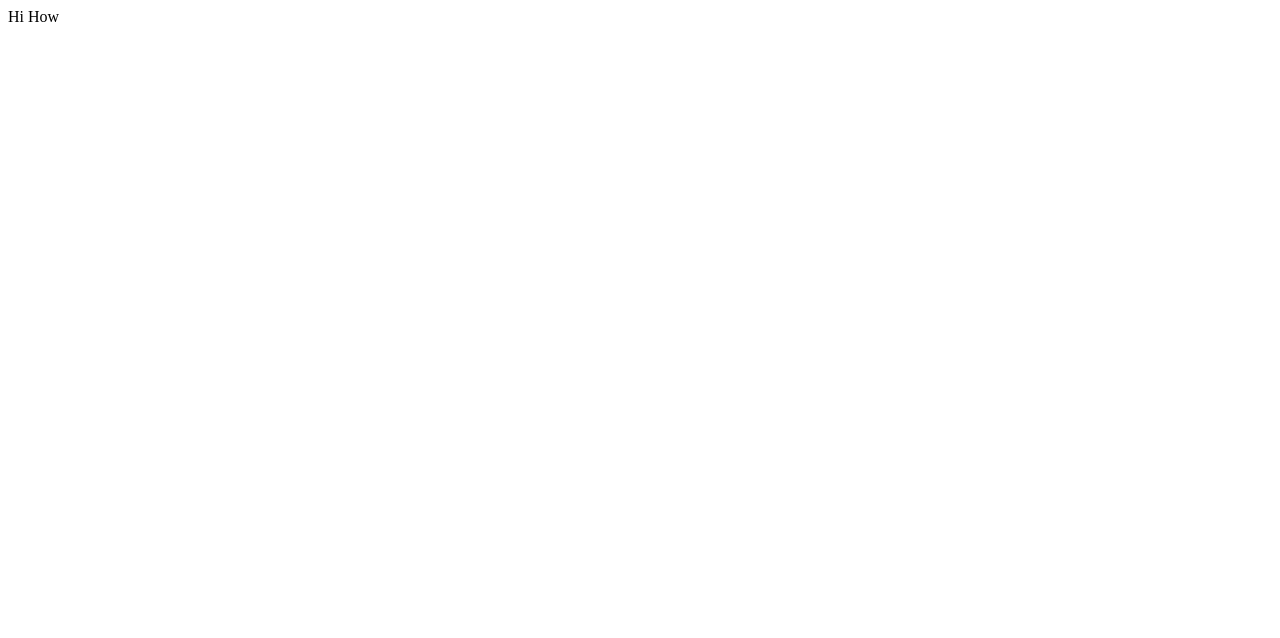
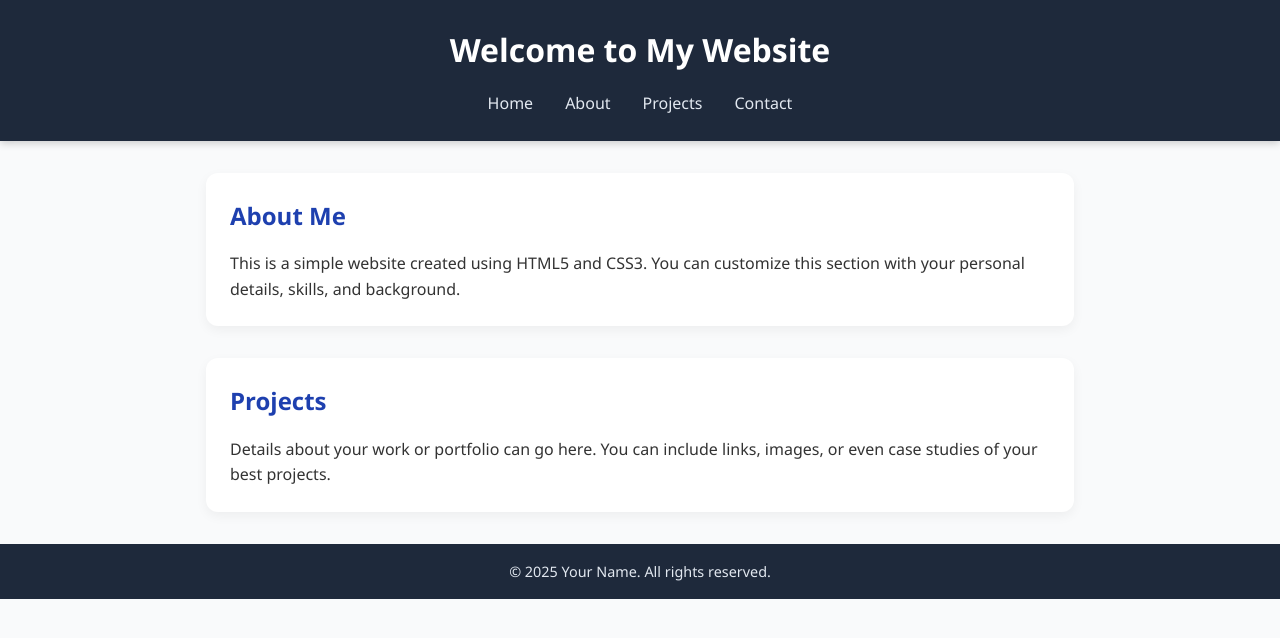
Before and after one commit to karthickravikum/Devops, a plain HTML site: page index.html in a window 1280 px wide. Drawn offline with Linux system fonts and the light colour scheme.

Commit message:
Update index.html

```diff
--- a/index.html
+++ b/index.html
@@ -1,2 +1,124 @@
-Hi
-How
+<!DOCTYPE html>
+<html lang="en">
+<head>
+  <meta charset="UTF-8" />
+  <meta name="viewport" content="width=device-width, initial-scale=1.0" />
+  <title>My Website</title>
+  <style>
+    /* Reset some default margins */
+    * {
+      margin: 0;
+      padding: 0;
+      box-sizing: border-box;
+    }
+
+    body {
+      font-family: "Segoe UI", Tahoma, Geneva, Verdana, sans-serif;
+      line-height: 1.6;
+      background: #f9fafb;
+      color: #333;
+    }
+
+    /* Header */
+    header {
+      background: #1e293b;
+      color: #fff;
+      padding: 1.5rem;
+      text-align: center;
+      box-shadow: 0 2px 8px rgba(0,0,0,0.2);
+    }
+
+    header h1 {
+      font-size: 2rem;
+      margin-bottom: 1rem;
+    }
+
+    /* Navigation */
+    nav ul {
+      list-style: none;
+      display: flex;
+      justify-content: center;
+      gap: 2rem;
+      flex-wrap: wrap;
+    }
+
+    nav ul li a {
+      text-decoration: none;
+      color: #e2e8f0;
+      font-weight: 500;
+      transition: color 0.3s;
+    }
+
+    nav ul li a:hover {
+      color: #38bdf8;
+    }
+
+    /* Main sections */
+    main {
+      max-width: 900px;
+      margin: 2rem auto;
+      padding: 0 1rem;
+    }
+
+    section {
+      background: #fff;
+      margin-bottom: 2rem;
+      padding: 1.5rem;
+      border-radius: 12px;
+      box-shadow: 0 4px 12px rgba(0,0,0,0.05);
+    }
+
+    section h2 {
+      margin-bottom: 1rem;
+      color: #1e40af;
+    }
+
+    /* Footer */
+    footer {
+      background: #1e293b;
+      color: #e2e8f0;
+      text-align: center;
+      padding: 1rem;
+      margin-top: 2rem;
+      font-size: 0.9rem;
+    }
+
+    /* Responsive Navigation */
+    @media (max-width: 600px) {
+      nav ul {
+        flex-direction: column;
+        gap: 1rem;
+      }
+    }
+  </style>
+</head>
+<body>
+  <header>
+    <h1>Welcome to My Website</h1>
+    <nav>
+      <ul>
+        <li><a href="#">Home</a></li>
+        <li><a href="#">About</a></li>
+        <li><a href="#">Projects</a></li>
+        <li><a href="#">Contact</a></li>
+      </ul>
+    </nav>
+  </header>
+
+  <main>
+    <section>
+      <h2>About Me</h2>
+      <p>This is a simple website created using HTML5 and CSS3. You can customize this section with your personal details, skills, and background.</p>
+    </section>
+
+    <section>
+      <h2>Projects</h2>
+      <p>Details about your work or portfolio can go here. You can include links, images, or even case studies of your best projects.</p>
+    </section>
+  </main>
+
+  <footer>
+    <p>&copy; 2025 Your Name. All rights reserved.</p>
+  </footer>
+</body>
+</html>
```
